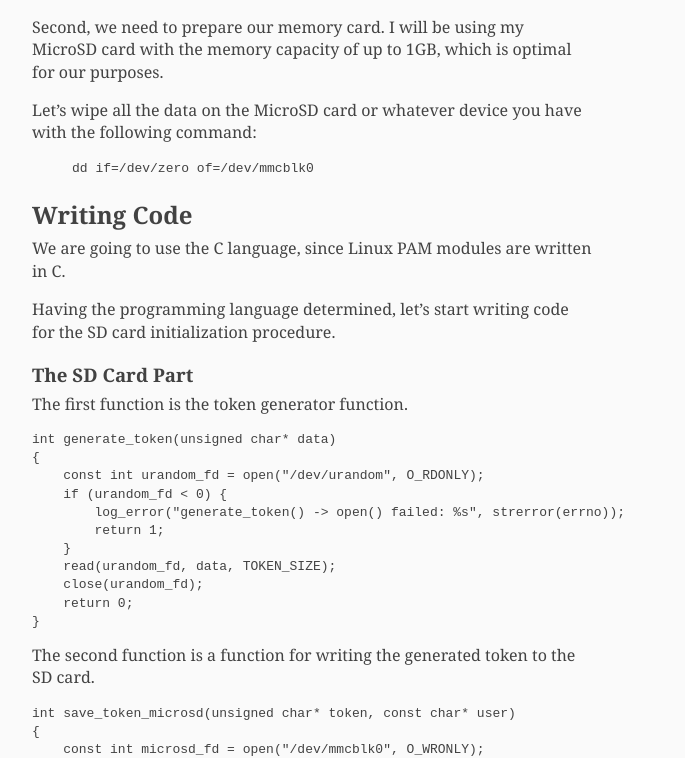
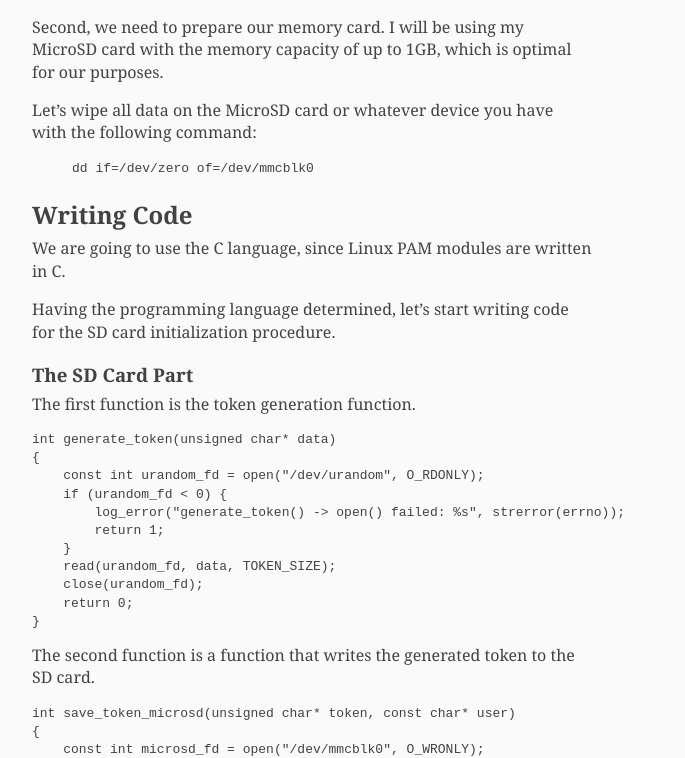
Before and after one commit to donqustix/donqustix.github.io, a Jekyll site: the page built from _posts/2019-08-26-linux-authentication-with-an-sd-card.md, in a window 1280 px wide and 1400 px high. Shown: the part 555-1313 px from the top of the window, without its empty margins (328-1013 px from the left). Built offline with Jekyll 4.4.1, drawn with Linux system fonts in a browser that asks for light colours; some of the changed text lies outside the part shown.

Commit message:
fix grammar

````diff
--- a/_posts/2019-08-26-linux-authentication-with-an-sd-card.md
+++ b/_posts/2019-08-26-linux-authentication-with-an-sd-card.md
@@ -15,7 +15,7 @@ First, we need to write a Linux PAM module for our authentication method to work
 
 Second, we need to prepare our memory card. I will be using my MicroSD card with the memory capacity of up to 1GB, which is optimal for our purposes.
 
-Let's wipe all the data on the MicroSD card or whatever device you have with the following command:
+Let's wipe all data on the MicroSD card or whatever device you have with the following command:
 {% highlight bash %}
 dd if=/dev/zero of=/dev/mmcblk0
 {% endhighlight %}
@@ -28,7 +28,7 @@ Having the programming language determined, let's start writing code for the SD
 
 ### The SD Card Part
 
-The first function is the token generator function.
+The first function is the token generation function.
 ```c
 int generate_token(unsigned char* data)
 {
@@ -43,7 +43,7 @@ int generate_token(unsigned char* data)
 }
 ```
 
-The second function is a function for writing the generated token to the SD card.
+The second function is a function that writes the generated token to the SD card.
 ```c
 int save_token_microsd(unsigned char* token, const char* user)
 {
````
Also changed, not shown: other parts of _posts/2019-08-26-linux-authentication-with-an-sd-card.md (+1 -1 lines).
